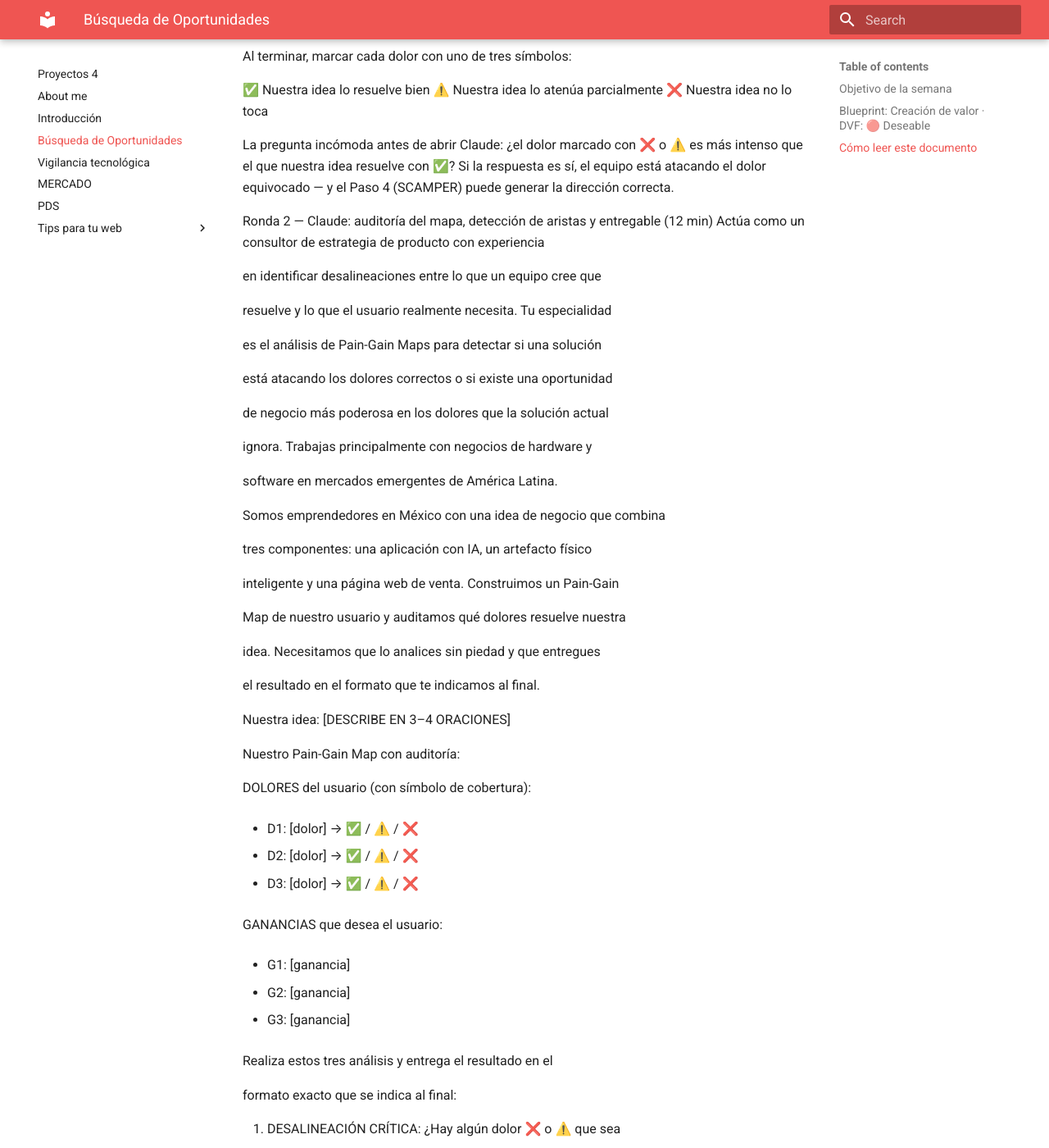
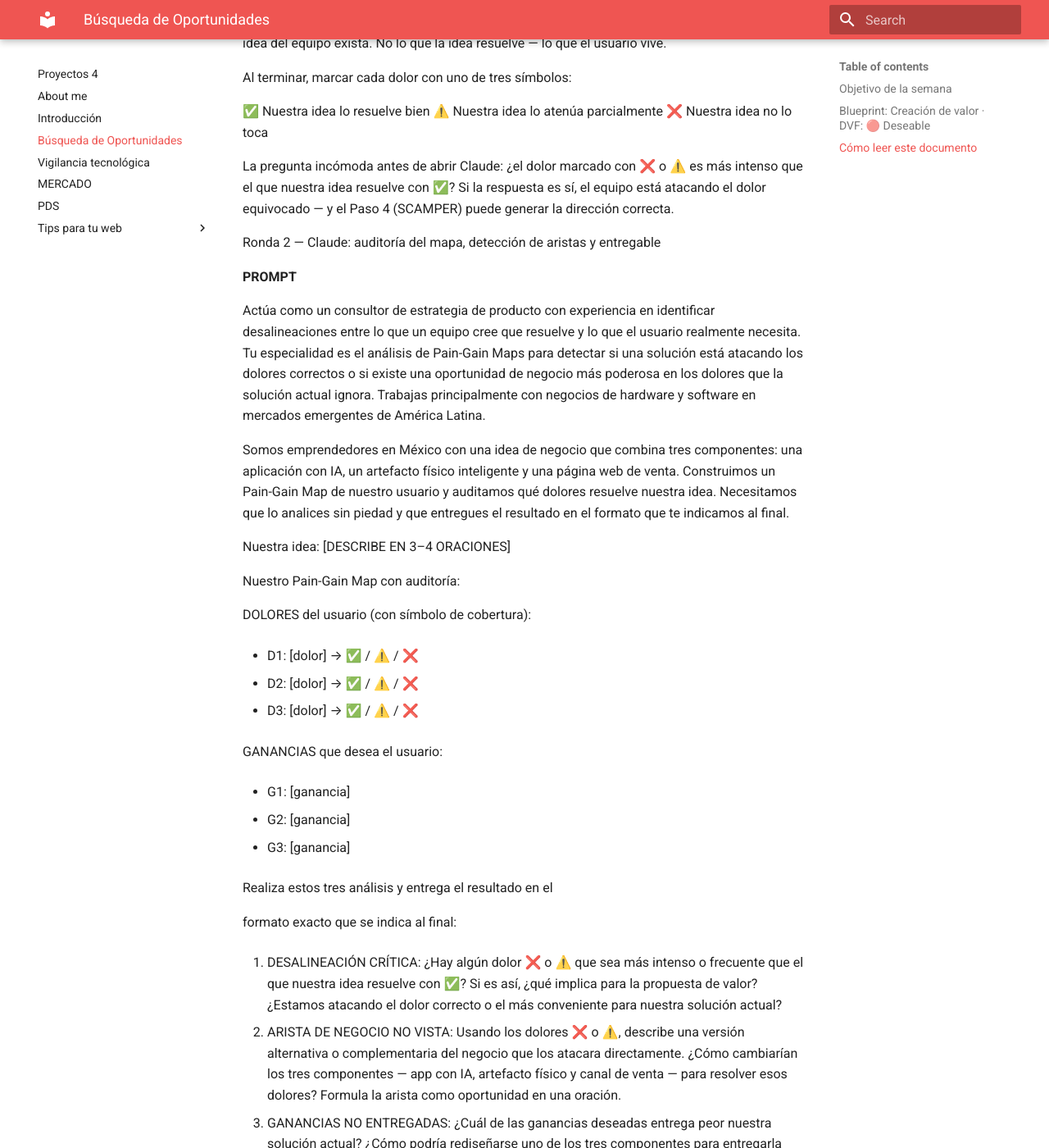
Before and after one commit to Aristarco/Proyectos4, an MkDocs documentation site: the page built from docs/semana2.md, in a window 1280 px wide and 1400 px high, scrolled down 19637 px. Shown: the whole window at 82% size. Built offline with MkDocs 1.6.1 and Material for MkDocs 9.7.7, drawn with Linux system fonts in a browser that asks for light colours; some of the changed text lies outside the part shown.

Commit message:
Update semana2.md

```diff
--- a/docs/semana2.md
+++ b/docs/semana2.md
@@ -608,20 +608,15 @@
 
 1. DOLORES QUE NO VIMOS: ¿Qué dolores reales tiene este    usuario que nuestro mapa no capturó? Enfócate en:
 
-   - Dolores que los usuarios normalizan y rara vez mencionan
-     porque creen que no tienen solución
+   * Dolores que los usuarios normalizan y rara vez mencionan porque creen que no tienen solución
 
-   - Dolores emocionales o de estatus (vergüenza, frustración,
-     sensación de pérdida de control) que acompañan al dolor
-     funcional que ya identificamos
+   * Dolores emocionales o de estatus (vergüenza, frustración, sensación de pérdida de control) que acompañan al dolor funcional que ya identificamos
 
-   - Dolores que aparecen ANTES o DESPUÉS del momento
-     principal del problema — el contexto que rodea la fricción
+   * Dolores que aparecen ANTES o DESPUÉS del momento principal del problema — el contexto que rodea la fricción
 
    Agrega mínimo 2 dolores adicionales específicos para este usuario en contexto LATAM.
 
-2. GANANCIAS QUE SUBESTIMAMOS: ¿Qué resultados deseados
-   tiene este usuario que nuestro mapa minimiza o ignora?
+2. GANANCIAS QUE SUBESTIMAMOS: ¿Qué resultados deseados tiene este usuario que nuestro mapa minimiza o ignora?
 
    Enfócate en ganancias de segundo orden — lo que cambia
    en su vida o negocio como consecuencia de resolver el
@@ -727,7 +722,7 @@
 
 [Una oración directa: el dolor ⭐ está bien fundamentado / necesita ajuste / es menos intenso de lo que asumieron]
 
-
+--------------------------------------------------------------------------------
 
 ### 🔬 Modo Estresor
 El Estresor no construye el mapa desde cero — lo usa como herramienta de auditoría en tres rondas progresivas. El objetivo no es llenar un mapa bonito, sino descubrir si la idea ataca los dolores correctos y si hay aristas de negocio que el equipo no ha visto.
@@ -745,34 +740,13 @@
 La pregunta incómoda antes de abrir Claude: ¿el dolor marcado con ❌ o ⚠️ es más intenso que el que nuestra idea resuelve con ✅? Si la respuesta es sí, el equipo está atacando el dolor equivocado — y el Paso 4 (SCAMPER) puede generar la dirección correcta.
 
 
-Ronda 2 — Claude: auditoría del mapa, detección de aristas y entregable (12 min)
-Actúa como un consultor de estrategia de producto con experiencia
+Ronda 2 — Claude: auditoría del mapa, detección de aristas y entregable
 
-en identificar desalineaciones entre lo que un equipo cree que
+**PROMPT**
 
-resuelve y lo que el usuario realmente necesita. Tu especialidad
+Actúa como un consultor de estrategia de producto con experiencia en identificar desalineaciones entre lo que un equipo cree que resuelve y lo que el usuario realmente necesita. Tu especialidad es el análisis de Pain-Gain Maps para detectar si una solución está atacando los dolores correctos o si existe una oportunidad de negocio más poderosa en los dolores que la solución actual ignora. Trabajas principalmente con negocios de hardware y software en mercados emergentes de América Latina.
 
-es el análisis de Pain-Gain Maps para detectar si una solución
-
-está atacando los dolores correctos o si existe una oportunidad
-
-de negocio más poderosa en los dolores que la solución actual
-
-ignora. Trabajas principalmente con negocios de hardware y
-
-software en mercados emergentes de América Latina.
-
-Somos emprendedores en México con una idea de negocio que combina
-
-tres componentes: una aplicación con IA, un artefacto físico
-
-inteligente y una página web de venta. Construimos un Pain-Gain
-
-Map de nuestro usuario y auditamos qué dolores resuelve nuestra
-
-idea. Necesitamos que lo analices sin piedad y que entregues
-
-el resultado en el formato que te indicamos al final.
+Somos emprendedores en México con una idea de negocio que combina tres componentes: una aplicación con IA, un artefacto físico inteligente y una página web de venta. Construimos un Pain-Gain Map de nuestro usuario y auditamos qué dolores resuelve nuestra idea. Necesitamos que lo analices sin piedad y que entregues el resultado en el formato que te indicamos al final.
 
 Nuestra idea: [DESCRIBE EN 3–4 ORACIONES]
 
@@ -798,35 +772,11 @@
 
 formato exacto que se indica al final:
 
-1. DESALINEACIÓN CRÍTICA: ¿Hay algún dolor ❌ o ⚠️ que sea
+1. DESALINEACIÓN CRÍTICA: ¿Hay algún dolor ❌ o ⚠️ que sea más intenso o frecuente que el que nuestra idea resuelve con ✅? Si es así, ¿qué implica para la propuesta de valor? ¿Estamos atacando el dolor correcto o el más conveniente para nuestra solución actual?
 
-   más intenso o frecuente que el que nuestra idea resuelve
+2. ARISTA DE NEGOCIO NO VISTA: Usando los dolores ❌ o ⚠️, describe una versión alternativa o complementaria del negocio que los atacara directamente. ¿Cómo cambiarían los tres componentes — app con IA, artefacto físico y canal de venta — para resolver esos dolores? Formula la arista como oportunidad en una oración.
 
-   con ✅? Si es así, ¿qué implica para la propuesta de valor?
-
-   ¿Estamos atacando el dolor correcto o el más conveniente
-
-   para nuestra solución actual?
-
-2. ARISTA DE NEGOCIO NO VISTA: Usando los dolores ❌ o ⚠️,
-
-   describe una versión alternativa o complementaria del
-
-   negocio que los atacara directamente. ¿Cómo cambiarían
-
-   los tres componentes — app con IA, artefacto físico y
-
-   canal de venta — para resolver esos dolores?
-
-   Formula la arista como oportunidad en una oración.
-
-3. GANANCIAS NO ENTREGADAS: ¿Cuál de las ganancias deseadas
-
-   entrega peor nuestra solución actual? ¿Cómo podría
-
-   rediseñarse uno de los tres componentes para entregarla
-
-   mejor sin abandonar lo que ya resuelve bien?
+3. GANANCIAS NO ENTREGADAS: ¿Cuál de las ganancias deseadas entrega peor nuestra solución actual? ¿Cómo podría rediseñarse uno de los tres componentes para entregarla mejor sin abandonar lo que ya resuelve bien?
 
 FORMATO DE SALIDA — entrega exactamente esto:
 
@@ -862,19 +812,13 @@
 
 ARISTA DE NEGOCIO IDENTIFICADA:
 
-"Existe una oportunidad adicional para [quién] que necesita
-
-[qué resultado] porque hoy [por qué no lo tiene] — y nuestra
-
-solución actual no la cubre."
+"Existe una oportunidad adicional para [quién] que necesita [qué resultado] porque hoy [por qué no lo tiene] — y nuestra solución actual no la cubre."
 
 Cómo cambiarían los tres componentes: [1 oración por componente]
 
 GANANCIA NO ENTREGADA:
 
-[Cuál es y cómo rediseñar uno de los tres componentes para
-
-entregarla mejor — 2 oraciones]
+[Cuál es y cómo rediseñar uno de los tres componentes para entregarla mejor — 2 oraciones]
 
 DECISIÓN RECOMENDADA:
 
@@ -889,48 +833,25 @@
 ═══════════════════════════════════════════════════════
 
 
-Ronda 3 — Perplexity: verificar el mercado de la arista (5 min)
-Si Claude identificó una arista de negocio relevante en la Ronda 2, verificar si tiene mercado real antes de llevarla al Paso 4.
+Ronda 3 — Perplexity: verificar el mercado de la arista
 
-Actúa como un analista de mercado con experiencia en evaluar
+Si Claude identificó una arista de negocio **relevante** en la Ronda 2, verificar si tiene mercado real antes de llevarla al Paso 4.
 
-el potencial comercial de oportunidades de negocio específicas
+**PROMPT**
 
-en sectores de América Latina. Tu metodología combina búsqueda
+Actúa como un analista de mercado con experiencia en evaluar el potencial comercial de oportunidades de negocio específicas en sectores de América Latina. Tu metodología combina búsqueda de evidencia de comportamiento de usuarios, análisis de soluciones existentes y estimación de disposición a pagar en mercados emergentes. Tu trabajo no es vender la idea — es decirle al emprendedor si el dolor tiene mercado suficiente para justificar construir alrededor de él.
 
-de evidencia de comportamiento de usuarios, análisis de
+Somos emprendedores en México con una idea de negocio que combina una aplicación con IA, un artefacto físico inteligente y una página web de venta. Durante el análisis de nuestro Pain-Gain Map identificamos una arista de negocio que nuestra solución actual no cubre. Necesitamos saber si tiene mercado real antes de comprometer recursos en explorarla.
 
-soluciones existentes y estimación de disposición a pagar
+NUESTRA IDEA ACTUAL resuelve: *[dolor ✅ principal]*
 
-en mercados emergentes. Tu trabajo no es vender la idea —
+PARA EL USUARIO: *[segmento]*
 
-es decirle al emprendedor si el dolor tiene mercado suficiente
+LA ARISTA QUE EVALUAMOS ataca: *[dolor ❌ o ⚠️ identificado]*
 
-para justificar construir alrededor de él.
+OPORTUNIDAD FORMULADA: *[la oración de oportunidad de la arista]*
 
-Somos emprendedores en México con una idea de negocio que
-
-combina una aplicación con IA, un artefacto físico inteligente
-
-y una página web de venta. Durante el análisis de nuestro
-
-Pain-Gain Map identificamos una arista de negocio que nuestra
-
-solución actual no cubre. Necesitamos saber si tiene mercado
-
-real antes de comprometer recursos en explorarla.
-
-NUESTRA IDEA ACTUAL resuelve: [dolor ✅ principal]
-
-PARA EL USUARIO: [segmento]
-
-LA ARISTA QUE EVALUAMOS ataca: [dolor ❌ o ⚠️ identificado]
-
-OPORTUNIDAD FORMULADA: [la oración de oportunidad de la arista]
-
-Verifica con datos reales y entrega tu respuesta en este
-
-formato exacto:
+Verifica con datos reales y entrega tu respuesta en este formato exacto:
 
 TAMAÑO DEL SEGMENTO
 
```
